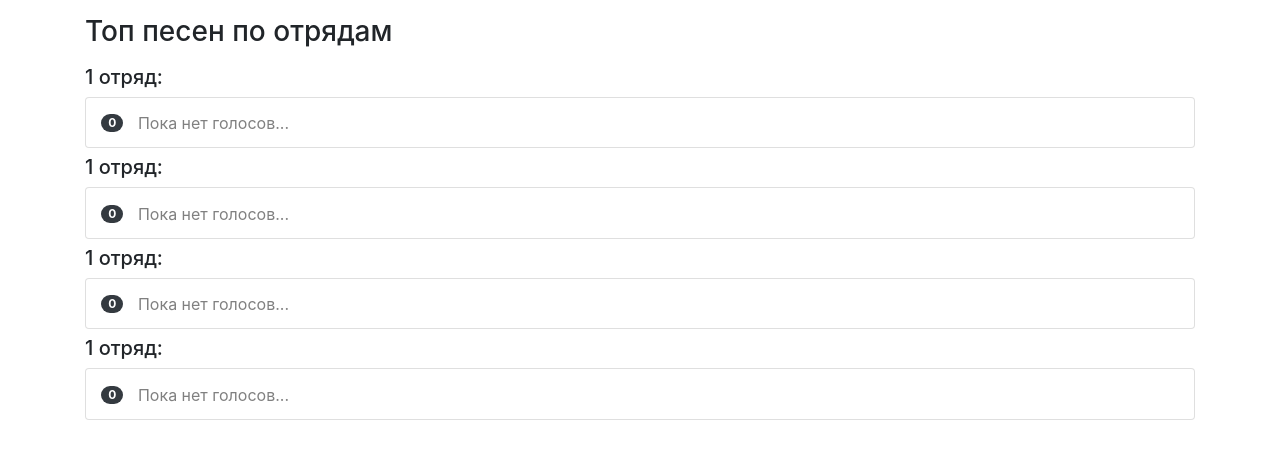
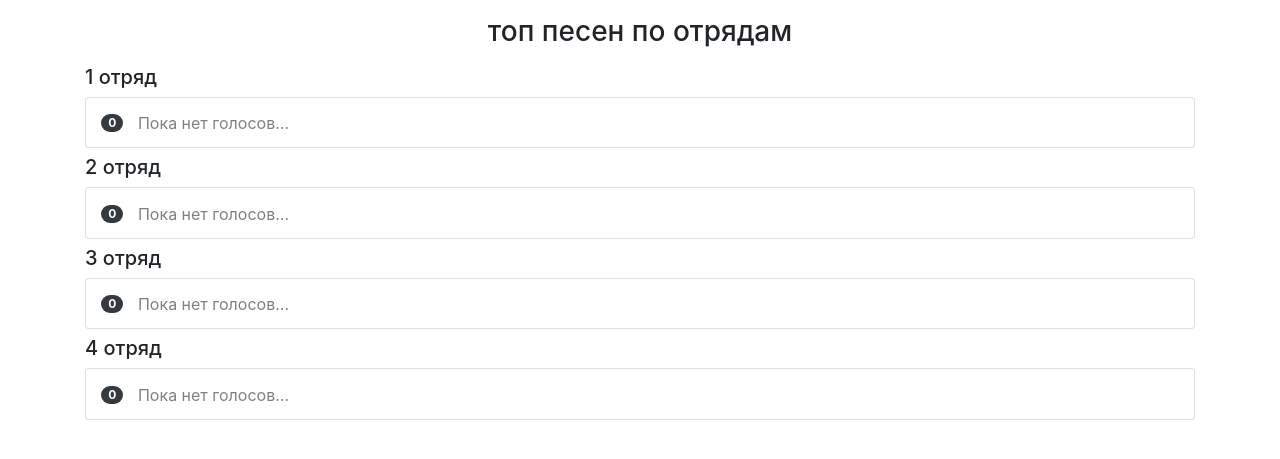
Before and after one commit to deffuseyou/vympel.one, a Flask app: page /squad-rating in a window 1280 px wide. Shown: the top 459 px of the page. Run offline with Flask 3, Linux system fonts and the light colour scheme; data that the repository does not hold is empty; some libraries are stand-ins or nearby versions.

Commit message:
visual fixes

```diff
--- a/templates/files.html
+++ b/templates/files.html
@@ -65,8 +65,8 @@
 </head>
 <body>
 <div class="container">
-    <h3 class="mb-3 align-center">Файлы</h3>
-    <p class="text-muted">Нажми, чтобы скачать фото архивом</p>
+    <h3 class="mb-3 align-center">файлы</h3>
+    <p class="text-muted">нажми, чтобы скачать фото архивом</p>
     <ul>
         {% for folder in folders %}
             <li>
--- a/templates/internet.html
+++ b/templates/internet.html
@@ -75,7 +75,7 @@
                 </div>
                 <div class="form-group text-center">
                     <button type="submit" class="btn btn-black">
-                        Авторизоваться
+                        ввод
                     </button>
                 </div>
             </form>
--- a/templates/song_rating.html
+++ b/templates/song_rating.html
@@ -37,7 +37,7 @@
 </head>
 <body>
 <div class="container">
-    <h3 class="mb-3">Топ песен</h3>
+    <h3 class="mb-3 text-center">топ песен</h3>
     <ul class="list-group">
         {% for song in chart %}
             <li class="list-group-item">
--- a/templates/squad_rating.html
+++ b/templates/squad_rating.html
@@ -36,15 +36,14 @@
             margin-left: -5px;
             margin-right: 10px;
         }
-
     </style>
 </head>
 <body>
 
 <div class="container">
-    <h3 class="mb-3">Топ песен по отрядам</h3>
+    <h3 class="mb-3 text-center">топ песен по отрядам</h3>
     {% if sq1|length != 0 %}
-        <h5>1 отряд: </h5>
+        <h5>1 отряд</h5>
         <ul class="list-group">
             {% for song in sq1 %}
                 <li class="list-group-item">
@@ -57,7 +56,7 @@
             {% endfor %}
         </ul>
     {% else %}
-        <h5>1 отряд: </h5>
+        <h5>1 отряд</h5>
         <ul class="list-group">
             <li class="list-group-item">
                 <span class="badge badge-dark badge-pill rating-badge">0</span>
@@ -68,7 +67,7 @@
         </ul>
     {% endif %}
     {% if sq2|length != 0 %}
-        <h5>2 отряд: </h5>
+        <h5>2 отряд</h5>
         <ul class="list-group">
             {% for song in sq2 %}
                 <li class="list-group-item">
@@ -81,7 +80,7 @@
             {% endfor %}
         </ul>
     {% else %}
-        <h5>1 отряд: </h5>
+        <h5>2 отряд</h5>
         <ul class="list-group">
             <li class="list-group-item">
                 <span class="badge badge-dark badge-pill rating-badge">0</span>
@@ -92,7 +91,7 @@
         </ul>
     {% endif %}
     {% if sq3|length != 0 %}
-        <h5>3 отряд: </h5>
+        <h5>3 отряд</h5>
         <ul class="list-group">
             {% for song in sq3 %}
                 <li class="list-group-item">
@@ -105,7 +104,7 @@
             {% endfor %}
         </ul>
     {% else %}
-        <h5>1 отряд: </h5>
+        <h5>3 отряд</h5>
         <ul class="list-group">
             <li class="list-group-item">
                 <span class="badge badge-dark badge-pill rating-badge">0</span>
@@ -116,7 +115,7 @@
         </ul>
     {% endif %}
     {% if sq4|length != 0 %}
-        <h5>4 отряд: </h5>
+        <h5>4 отряд</h5>
         <ul class="list-group">
             {% for song in sq4 %}
                 <li class="list-group-item">
@@ -129,7 +128,7 @@
             {% endfor %}
         </ul>
     {% else %}
-        <h5>1 отряд: </h5>
+        <h5>4 отряд</h5>
         <ul class="list-group">
             <li class="list-group-item">
                 <span class="badge badge-dark badge-pill rating-badge">0</span>
```
Also changed, not shown: templates/index.html (+17 -17 lines).
